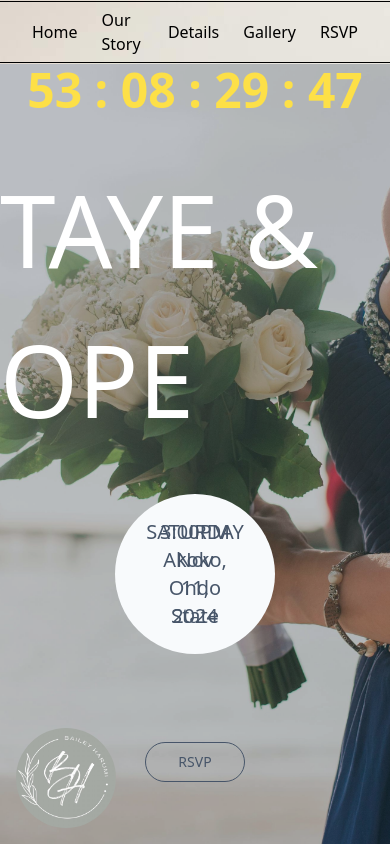
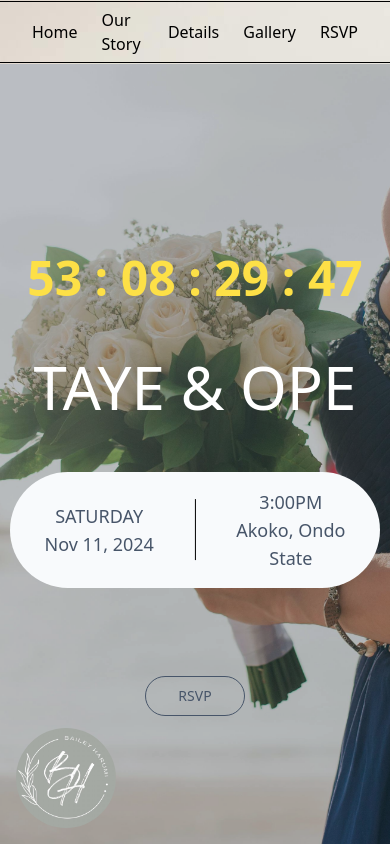
Before and after one commit to Sulaimon-Omotosho/wedding-bells, a Next.js app: page / in a window 390 px wide. Built offline with nearby package versions, Linux system fonts and the light colour scheme.

Commit message:
Feat: Added Responsiveness

```diff
--- a/src/app/page.tsx
+++ b/src/app/page.tsx
@@ -1,4 +1,3 @@
-import CountdownTimer from '@/components/CountdownTimer'
 import MainPage from '@/components/MainPage'
 import OurStory from '@/components/OurStory'
 
--- a/src/components/MainPage.tsx
+++ b/src/components/MainPage.tsx
@@ -3,15 +3,17 @@ import { Button } from './ui/button'
 
 const MainPage = () => {
   return (
-    <div className='flex items-center flex-col gap-10 mt-[2%]'>
+    <div className='flex items-center flex-col gap-10 mt-[50%] md:mt-[30%] xl:mt-[2%]'>
       <CountdownTimer />
-      <p className='text-[100px] text-white uppercase'> Taye & Ope </p>
-      <div className='flex items-center justify-around rounded-full bg-slate-50 w-[40%] text-slate-600 text-center px-20 py-6'>
-        <p className='flex flex-col items-center justify-center text-xl w-full'>
+      <p className='text-[60px] md:text-[80px] xl:text-[100px] text-white uppercase'>
+        Taye & Ope
+      </p>
+      <div className='flex items-center justify-around rounded-full bg-slate-50 w-[95%] md:w-[60%] xl:w-[40%] px-6 md:px-12 xl:px-20 py-4 md:py-6 text-slate-600 text-center'>
+        <p className='flex flex-col items-center justify-center text-lg md:text-xl w-full'>
           SATURDAY <span>Nov 11, 2024</span>
         </p>
         <hr className='w-[150px] rotate-90 border-black' />
-        <p className='flex flex-col items-center justify-center text-xl w-full'>
+        <p className='flex flex-col items-center justify-center text-lg md:text-xl w-full'>
           3:00PM <span>Akoko, Ondo State</span>
         </p>
       </div>
--- a/src/components/OurStory.tsx
+++ b/src/components/OurStory.tsx
@@ -1,8 +1,8 @@
 export default function OurStory() {
   return (
-    <div className='flex flex-col items-center justify-center w-full h-screen px-[25%]'>
+    <div className='flex flex-col items-center justify-center w-full h-screen px-[5%] md:px-[10%] xl:px-[25%]'>
       <h1 className='uppercase'>our story</h1>
-      <h2 className=''>It's A Forever Thing</h2>
+      <h2 className=''>Its A Forever Thing</h2>
       <p className=''>
         Lorem ipsum, dolor sit amet consectetur adipisicing elit. Soluta odio
         fugiat cumque nesciunt, a laborum voluptatum reiciendis recusandae ab
```
